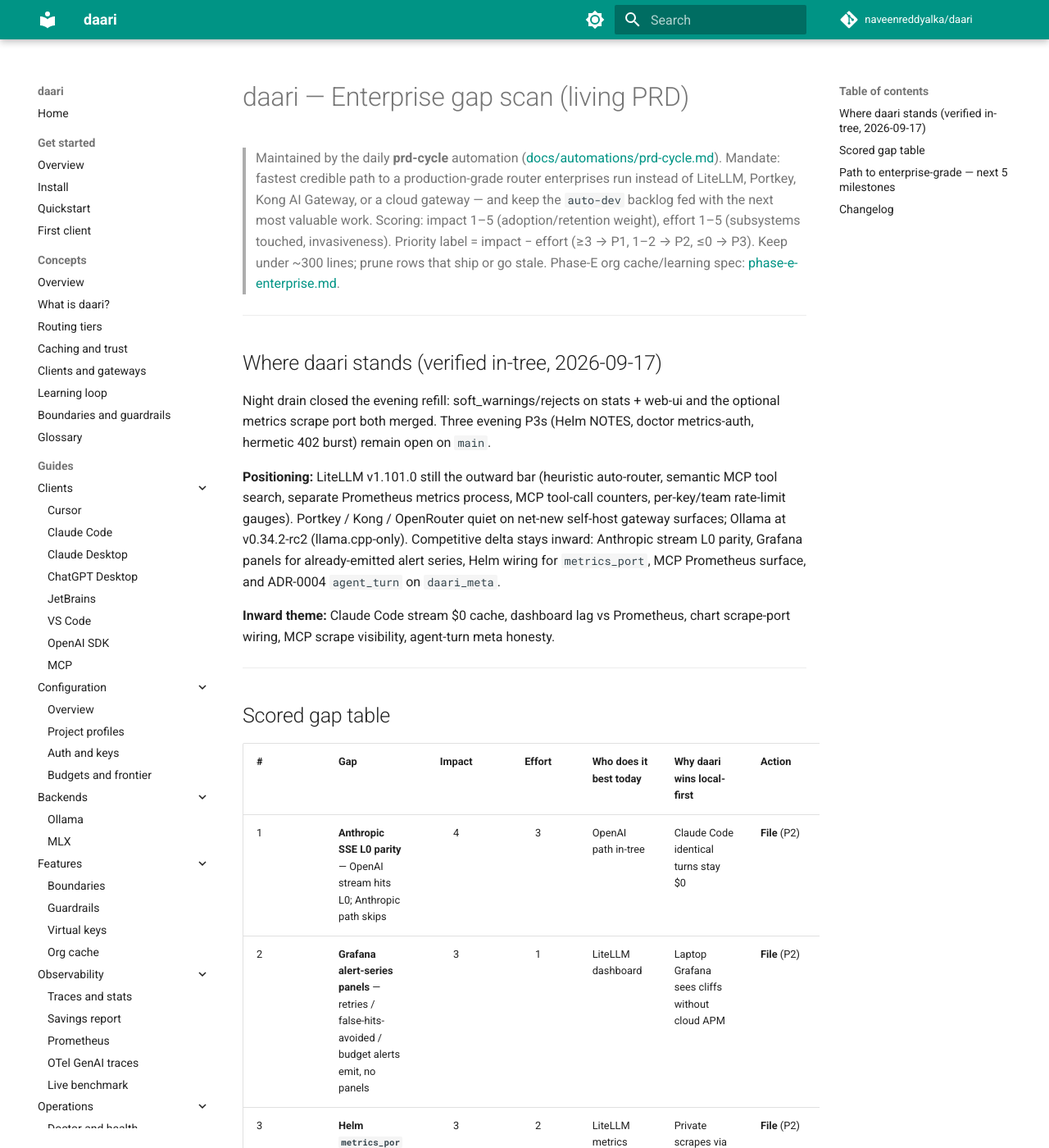
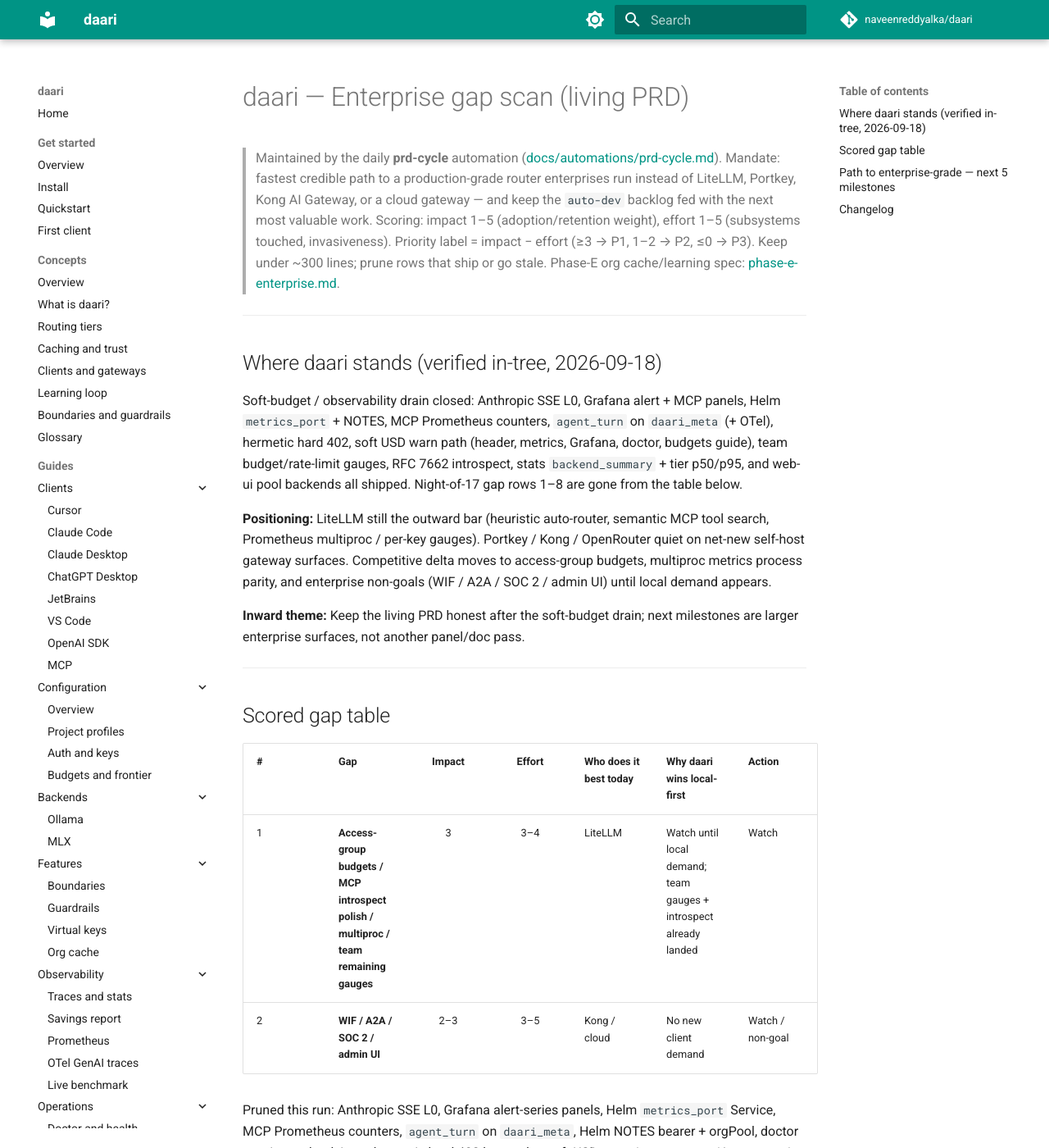
Before and after one commit to naveenreddyalka/daari, an MkDocs documentation site: the page built from docs/prd/ENTERPRISE.md, in a window 1280 px wide and 1400 px high. Shown: the whole window at 82% size. Built offline with MkDocs 1.6.1 and Material for MkDocs 9.7.7, drawn with Linux system fonts in a browser that asks for light colours; comment, search, counter and statistics services are not loaded; some of the changed text lies outside the part shown.

Commit message:
docs(prd): prune shipped ENTERPRISE.md rows after soft-budget drain (#652)
Closes #649.

Co-authored-by: Cursor <cursoragent@cursor.com>

```diff
--- a/docs/prd/ENTERPRISE.md
+++ b/docs/prd/ENTERPRISE.md
@@ -11,22 +11,23 @@
 
 ---
 
-## Where daari stands (verified in-tree, 2026-09-17)
+## Where daari stands (verified in-tree, 2026-09-18)
 
-Night drain closed the evening refill: soft_warnings/rejects on stats + web-ui
-and the optional metrics scrape port both merged. Three evening P3s (Helm NOTES,
-doctor metrics-auth, hermetic 402 burst) remain open on `main`.
+Soft-budget / observability drain closed: Anthropic SSE L0, Grafana alert + MCP
+panels, Helm `metrics_port` + NOTES, MCP Prometheus counters, `agent_turn` on
+`daari_meta` (+ OTel), hermetic hard 402, soft USD warn path (header, metrics,
+Grafana, doctor, budgets guide), team budget/rate-limit gauges, RFC 7662
+introspect, stats `backend_summary` + tier p50/p95, and web-ui pool backends
+all shipped. Night-of-17 gap rows 1–8 are gone from the table below.
 
-**Positioning:** LiteLLM v1.101.0 still the outward bar (heuristic auto-router,
-semantic MCP tool search, separate Prometheus metrics process, MCP tool-call
-counters, per-key/team rate-limit gauges). Portkey / Kong / OpenRouter quiet on
-net-new self-host gateway surfaces; Ollama at v0.34.2-rc2 (llama.cpp-only).
-Competitive delta stays inward: Anthropic stream L0 parity, Grafana panels for
-already-emitted alert series, Helm wiring for `metrics_port`, MCP Prometheus
-surface, and ADR-0004 `agent_turn` on `daari_meta`.
+**Positioning:** LiteLLM still the outward bar (heuristic auto-router, semantic
+MCP tool search, Prometheus multiproc / per-key gauges). Portkey / Kong /
+OpenRouter quiet on net-new self-host gateway surfaces. Competitive delta moves
+to access-group budgets, multiproc metrics process parity, and enterprise
+non-goals (WIF / A2A / SOC 2 / admin UI) until local demand appears.
 
-**Inward theme:** Claude Code stream $0 cache, dashboard lag vs Prometheus,
-chart scrape-port wiring, MCP scrape visibility, agent-turn meta honesty.
+**Inward theme:** Keep the living PRD honest after the soft-budget drain; next
+milestones are larger enterprise surfaces, not another panel/doc pass.
 
 ---
 
@@ -34,34 +35,34 @@ chart scrape-port wiring, MCP scrape visibility, agent-turn meta honesty.
 
 | # | Gap | Impact | Effort | Who does it best today | Why daari wins local-first | Action |
 |---|-----|:--:|:--:|------------------------|----------------------------|--------|
-| 1 | **Anthropic SSE L0 parity** — OpenAI stream hits L0; Anthropic path skips | 4 | 3 | OpenAI path in-tree | Claude Code identical turns stay $0 | **File** (P2) |
-| 2 | **Grafana alert-series panels** — retries / false-hits-avoided / budget alerts emit, no panels | 3 | 1 | LiteLLM dashboard | Laptop Grafana sees cliffs without cloud APM | **File** (P2) |
-| 3 | **Helm `metrics_port` Service** — app shipped; chart still API-port only | 3 | 2 | LiteLLM metrics port | Private scrapes via chart without Bearer | **File** (P2) |
-| 4 | **MCP Prometheus counters** — `/mcp` has policy, no `daari_mcp_*` series | 3 | 2 | LiteLLM MCP tool metrics | Agent tool deny/latency on local scrapes | **File** (P2) |
-| 5 | **`agent_turn` on daari_meta** — ADR-0004 checklist still open | 2 | 1 | — | Clients see why L1 skipped without log dive | **File** (P2) |
-| 6 | **Helm NOTES bearer + orgPool** | 2 | 1 | Helm ecosystem | Install-time hints | Open (prior) |
-| 7 | **Doctor metrics auth advisory** | 2 | 1 | Portkey health | Warn before scrapes go 401 | Open (prior) |
-| 8 | **Hermetic hard 402 budget/quota burst** | 2 | 1 | LiteLLM | Catch 402 reject-path regressions | Open (prior) |
-| 9 | **Access-group budgets / MCP introspect / multiproc / team remaining gauges** | 3 | 3–4 | LiteLLM | Watch until local demand | Watch |
-| 10 | **WIF / A2A / SOC 2 / admin UI** | 2–3 | 3–5 | Kong / cloud | No new client demand | Watch / non-goal |
+| 1 | **Access-group budgets / MCP introspect polish / multiproc / team remaining gauges** | 3 | 3–4 | LiteLLM | Watch until local demand; team gauges + introspect already landed | Watch |
+| 2 | **WIF / A2A / SOC 2 / admin UI** | 2–3 | 3–5 | Kong / cloud | No new client demand | Watch / non-goal |
 
-Pruned this run: stats+web-ui soft/hard rejects, optional metrics scrape port
-(app-side) — both shipped evening→night.
+Pruned this run: Anthropic SSE L0, Grafana alert-series panels, Helm
+`metrics_port` Service, MCP Prometheus counters, `agent_turn` on `daari_meta`,
+Helm NOTES bearer + orgPool, doctor metrics-auth advisory, hermetic hard 402
+burst, plus soft USD warn / team gauge / introspect / stats summary follow-ons
+from the soft-budget drain.
 
 ---
 
 ## Path to enterprise-grade — next 5 milestones
 
-1. **Anthropic stream L0** — Claude Code / Anthropic SSE shares OpenAI-stream cache hits.
-2. **Grafana alert panels** — upstream retries, false-hits avoided, budget alerts visible.
-3. **Helm scrape-port wiring** — chart exposes `observability.metrics_port` Service/port.
-4. **MCP scrape surface** — `daari_mcp_*` counters for ingress tool calls.
-5. **agent_turn meta** — ADR-0004 honesty on every response.
+1. **Access-group / org budget surfaces** — group-scoped cliffs when local demand appears.
+2. **Prometheus multiproc process parity** — LiteLLM-style separate metrics process if scrapes need isolation.
+3. **MCP introspect + policy depth** — expand RFC 7662 / tool policy beyond the landed baseline.
+4. **Fleet / HA story** — multi-replica readiness without cloud control plane.
+5. **Compliance non-goals stay deferred** — WIF / A2A / SOC 2 / admin UI until a paying ask.
 
 ---
 
 ## Changelog
 
+- **2026-09-18** — Soft-budget / observability drain: pruned shipped gap rows
+  1–8 from the 2026-09-17 night table (Anthropic L0 through hermetic 402) and
+  soft-USD / team-gauge / introspect / stats-summary follow-ons. Outward bar
+  unchanged (LiteLLM). Watch rows only remain; milestones retargeted to larger
+  enterprise surfaces.
 - **2026-09-17 (night)** — Evening refill drained (stats/web-ui rejects + metrics
   port). Outward: LiteLLM v1.101.0 still the bar (MCP tool metrics, rate-limit
   gauges); Ollama v0.34.2-rc2 llama.cpp-only; Portkey/Kong flat. Inward Anthropic
```
Also changed, not shown: docs/TRACKING.md (+7 -0 lines).
